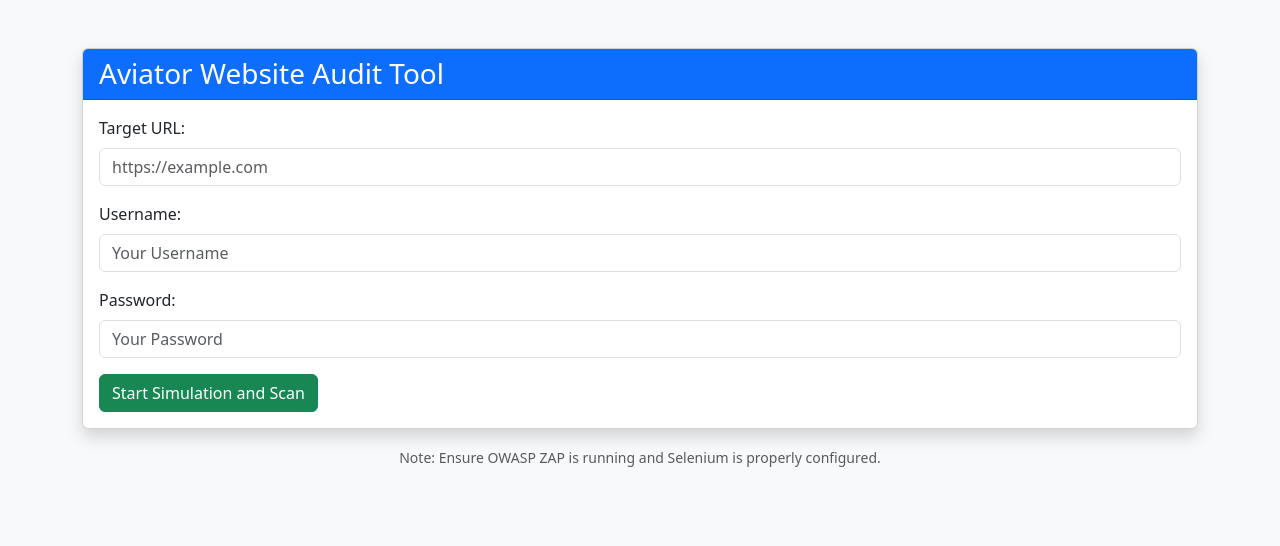
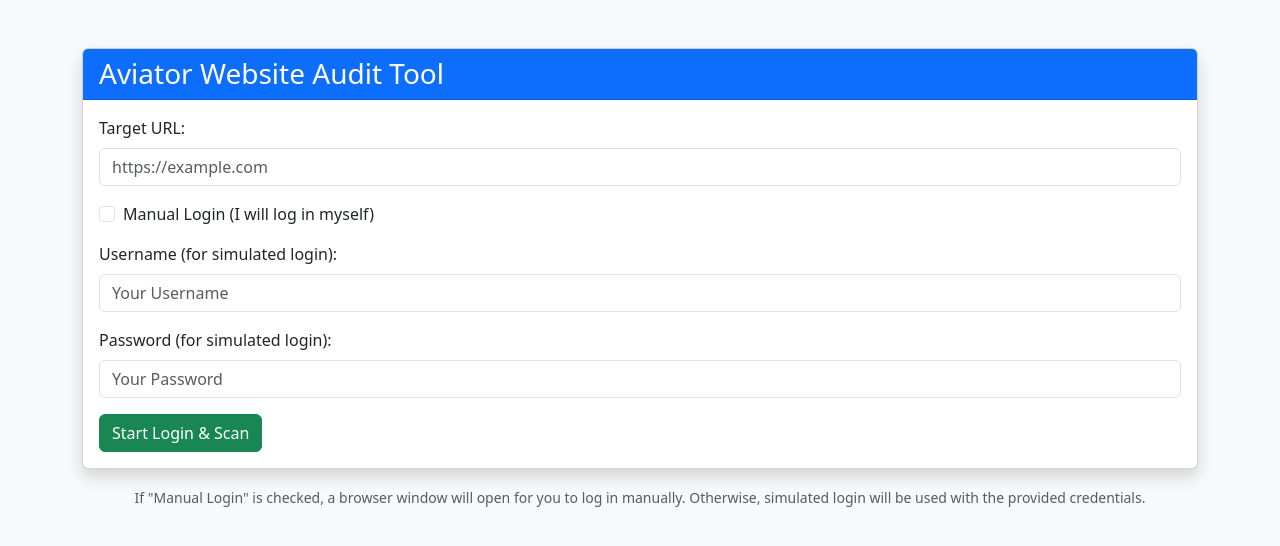
Before and after one commit to manybotts/dolla-avator, a Flask app: page / in a window 1280 px wide. Shown: the top 546 px of the page. Run offline with Flask 2, Linux system fonts and the light colour scheme.

Commit message:
Update index.html

```diff
--- a/templates/index.html
+++ b/templates/index.html
@@ -5,6 +5,14 @@
     <title>Aviator Website Audit Tool</title>
     <!-- Bootstrap 5 CSS -->
     <link href="https://cdn.jsdelivr.net/npm/bootstrap@5.3.0/dist/css/bootstrap.min.css" rel="stylesheet">
+    <script>
+      function toggleCredentials() {
+        var manualBox = document.getElementById("manual_mode");
+        var creds = document.getElementById("credentials");
+        // If manual mode is checked, hide the credentials section
+        creds.style.display = manualBox.checked ? "none" : "block";
+      }
+    </script>
   </head>
   <body class="bg-light">
     <div class="container mt-5">
@@ -29,24 +37,32 @@
               <label for="target_url" class="form-label">Target URL:</label>
               <input type="url" class="form-control" id="target_url" name="target_url" placeholder="https://example.com" required>
             </div>
-            <div class="mb-3">
-              <label for="username" class="form-label">Username:</label>
-              <input type="text" class="form-control" id="username" name="username" placeholder="Your Username" required>
+            <div class="form-check mb-3">
+              <input class="form-check-input" type="checkbox" id="manual_mode" name="manual_mode" onclick="toggleCredentials()">
+              <label class="form-check-label" for="manual_mode">Manual Login (I will log in myself)</label>
             </div>
-            <div class="mb-3">
-              <label for="password" class="form-label">Password:</label>
-              <input type="password" class="form-control" id="password" name="password" placeholder="Your Password" required>
+            <div id="credentials">
+              <div class="mb-3">
+                <label for="username" class="form-label">Username (for simulated login):</label>
+                <input type="text" class="form-control" id="username" name="username" placeholder="Your Username">
+              </div>
+              <div class="mb-3">
+                <label for="password" class="form-label">Password (for simulated login):</label>
+                <input type="password" class="form-control" id="password" name="password" placeholder="Your Password">
+              </div>
             </div>
-            <button type="submit" class="btn btn-success">Start Simulation and Scan</button>
+            <button type="submit" class="btn btn-success">Start Login & Scan</button>
           </form>
         </div>
       </div>
       <div class="mt-3 text-center">
-        <small class="text-muted">Note: Ensure OWASP ZAP is running and Selenium is properly configured.</small>
+        <small class="text-muted">
+          If "Manual Login" is checked, a browser window will open for you to log in manually.
+          Otherwise, simulated login will be used with the provided credentials.
+        </small>
       </div>
     </div>
-
-    <!-- Bootstrap 5 JS (for alert dismissal and interactive components) -->
+    <!-- Bootstrap 5 JS -->
     <script src="https://cdn.jsdelivr.net/npm/bootstrap@5.3.0/dist/js/bootstrap.bundle.min.js"></script>
   </body>
 </html>
```
